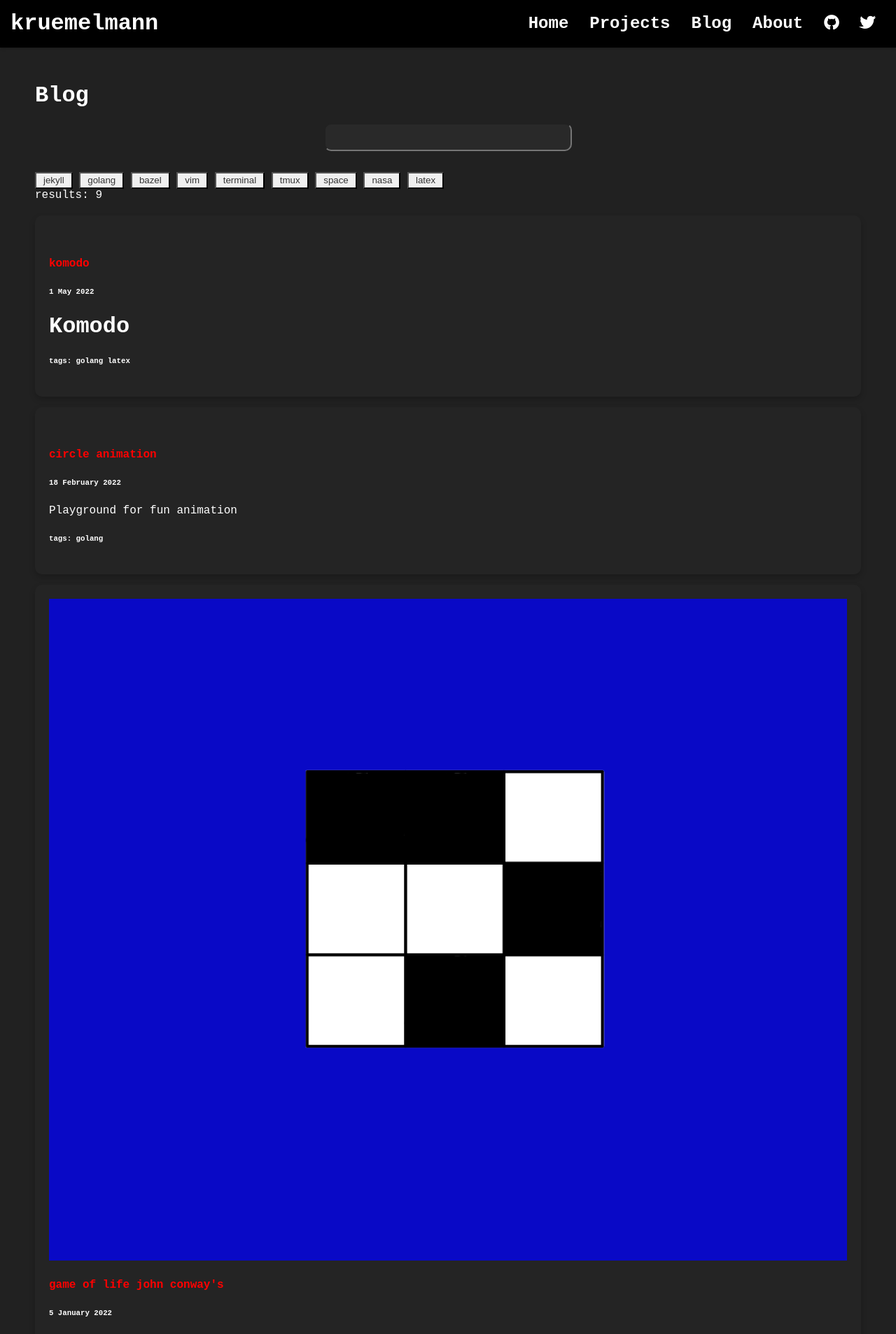
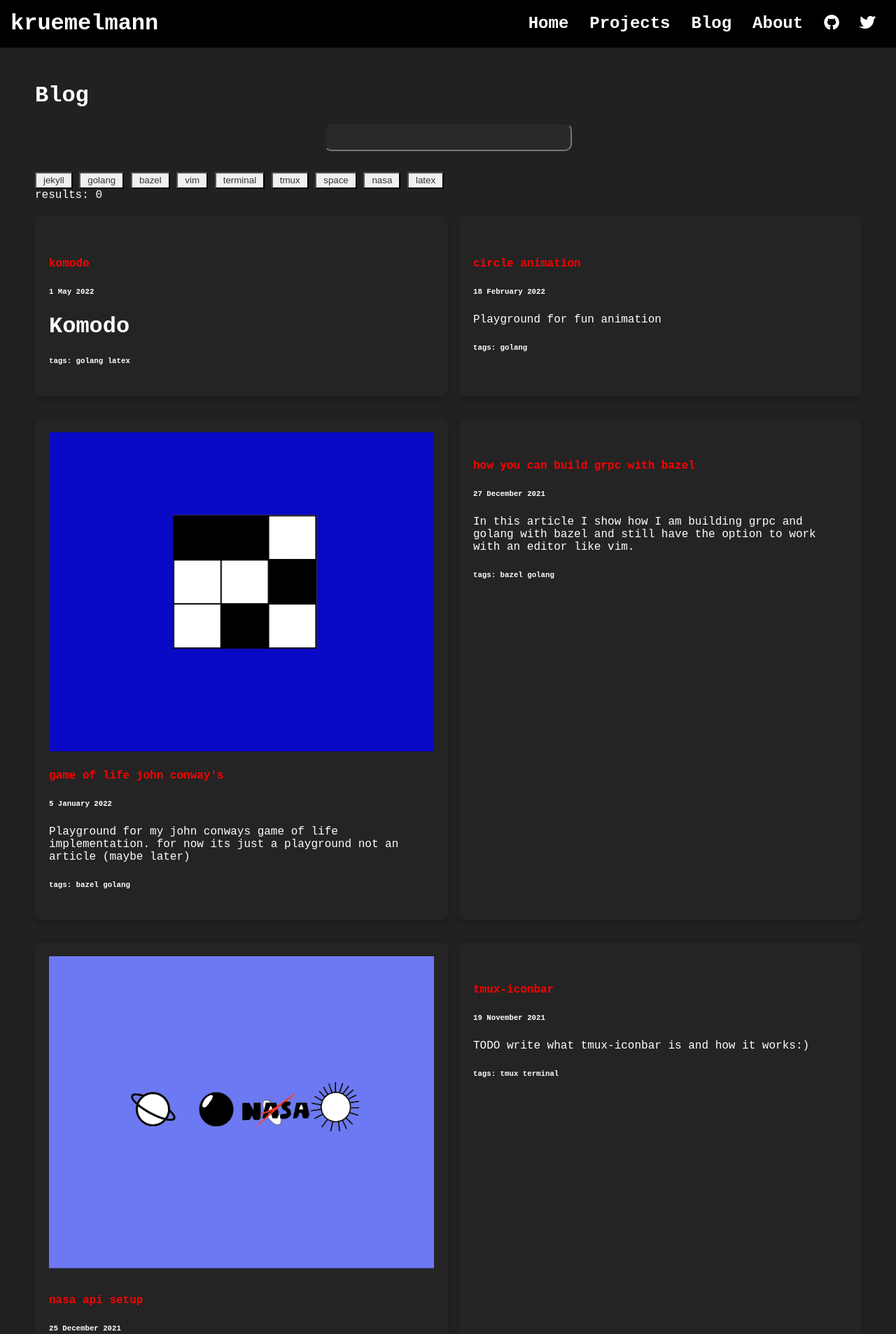
Before and after one commit to Kruemelmann/kruemelmann.github.io, a Jekyll site: the page built from blog.html, in a window 1280 px wide. Shown: the top 1907 px of the page at 70% size. Built offline with Jekyll 4.4.1, drawn with Linux system fonts in a browser that asks for light colours.

Commit message:
refactor grid

```diff
--- a/_sass/blog.scss
+++ b/_sass/blog.scss
@@ -1,5 +1,9 @@
 
 .blog-list{
+    display: grid;
+    grid-gap: 1rem;
+    grid-template-columns: 50%;
+    grid-template-areas: 'item item';
     margin-top: 20px;
     padding: 0;
     list-style-type: none;
--- a/blog.html
+++ b/blog.html
@@ -17,9 +17,9 @@ title: Blog
             results: <span id="results_count"></span>
         </div>
     </div>
-    <ul class="blog-list">
+    <div class="blog-list">
         {% for post in site.posts %}
-            <li class="blog-list-item" onclick="location.href='{{ post.url }}';">
+            <div class="blog-list-item" onclick="location.href='{{ post.url }}';">
                 <img class="blog-list-item-img" src="{{ post.image }}">
                 <h4 href="{{ post.url }}">
                     <a>{{ post.title }}</a>
@@ -36,9 +36,9 @@ title: Blog
                         <span class="tag">{{ tag }}</span>
                     {% endfor %}
                 </h6>
-            </li>
+            </div>
         {% endfor %}
-    </ul>
+    </div>
     <script>
         // This block gets executed when the DOM is ready
         //      -> so the list of posts is available here
```
